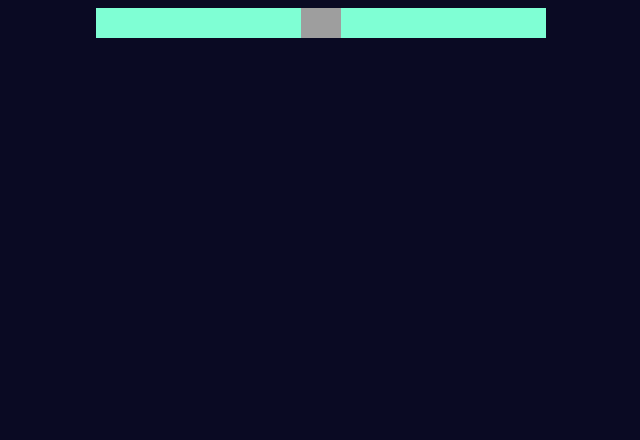
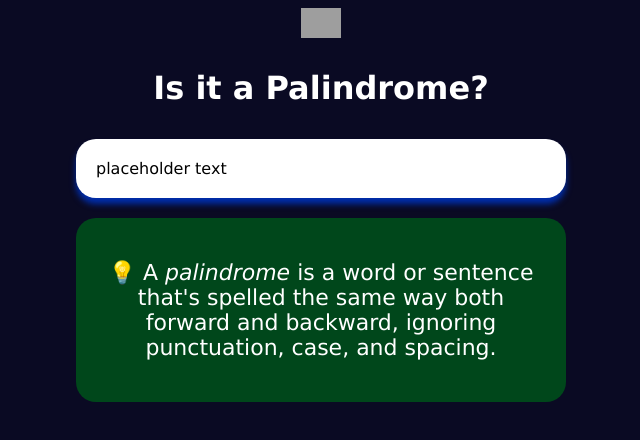
Before and after one commit to YuriyBiakov/Palindrome-Checker, a plain HTML site: page index.html in a window 1280 px wide. Shown: the whole page, without its empty margins (319-959 px from the left). Drawn offline with Linux system fonts and the light colour scheme; grey boxes are pictures that could not be loaded.

Commit message:
feat: added basic layout and styles, exept unput block

```diff
--- a/index.html
+++ b/index.html
@@ -9,6 +9,13 @@
 <body>
     <div class="wrapper">
         <img class="freecodecamp-logo" src="https://cdn.freecodecamp.org/platform/universal/fcc_primary.svg" alt="freeCodeCamp Logo">
+        <h1>Is it a Palindrome?</h1>
+        <div class="container palindrome-input-container">placeholder text</div>
+        <div class="container palindrome-defininion-container">
+            <p class="palindrome-defininion-text">
+                <span role="img" aria-label="light-bulb">💡</span> A <dfn>palindrome</dfn> is a word or sentence that's spelled the same way both forward and backward, ignoring punctuation, case, and spacing.
+            </p>
+        </div>
     </div>
     <script src="./script.js"></script>
 </body>
--- a/style.css
+++ b/style.css
@@ -5,9 +5,6 @@ body {
 }
 .wrapper{
     margin: 0 auto;
-    background-color: aquamarine;
-    max-width: 450px;
-    /* border-radius: 20px; */
     display: flex;
     flex-direction: column;
     align-items: center;
@@ -18,3 +15,27 @@ body {
     max-width: 362.5px;
     max-height: 30px;
 }
+
+.container {
+    border-radius: 20px;
+    padding: 20px 20px ;
+    width: 450px;
+}
+
+.palindrome-input-container {
+    background-color: white;
+    color: black;
+    box-shadow: 0 6px 6px #002ead;
+}
+
+.palindrome-defininion-container {
+    margin-top: 10px;
+    background-color: #00471b;
+}
+
+.palindrome-defininion-text {
+    text-align: center;
+    /* vertical-align: middle; */
+    font-size: 22px;
+
+}
```
